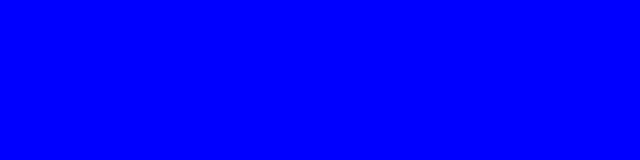
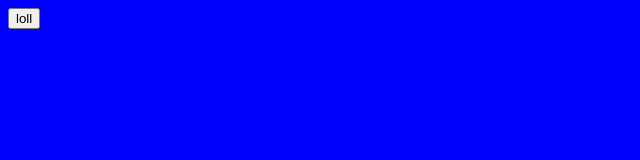
Before and after one commit to MaxiMax9055yt/visit, a plain HTML site: page bios/o.html in a window 1280 px wide. Shown: the full height of the page, 0-640 px from the left. Drawn offline with Linux system fonts and the light colour scheme.

Commit message:
Update o.html

```diff
--- a/bios/o.html
+++ b/bios/o.html
@@ -3,8 +3,14 @@
 <head>
  <title>О себе</title>
  <meta charset="utf-8">
+ <style>
+  button {
+  wight="90";
+  height="90";
+  }
+ </style>
 </head>
 <body bgcolor="blue">
-
+<button>loll</button>
 </body>
 </html>
```
